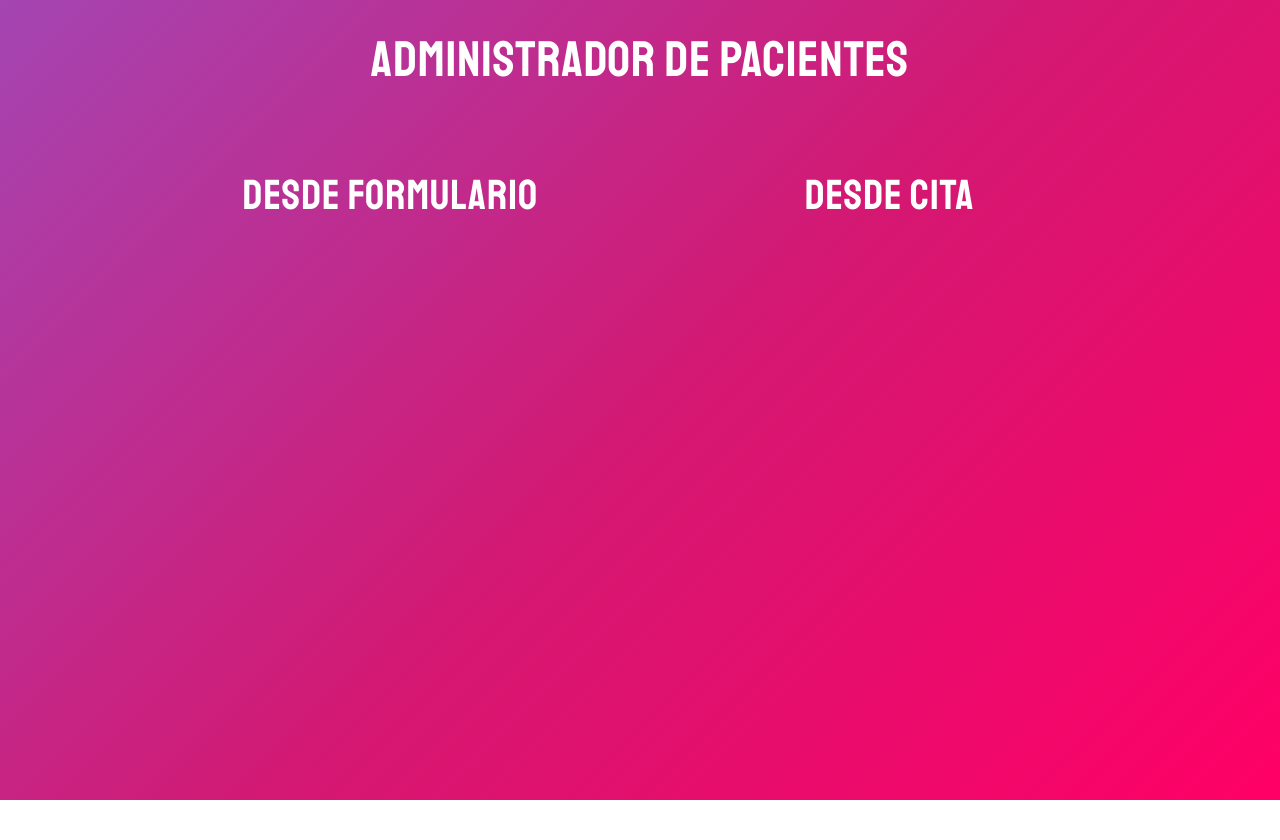
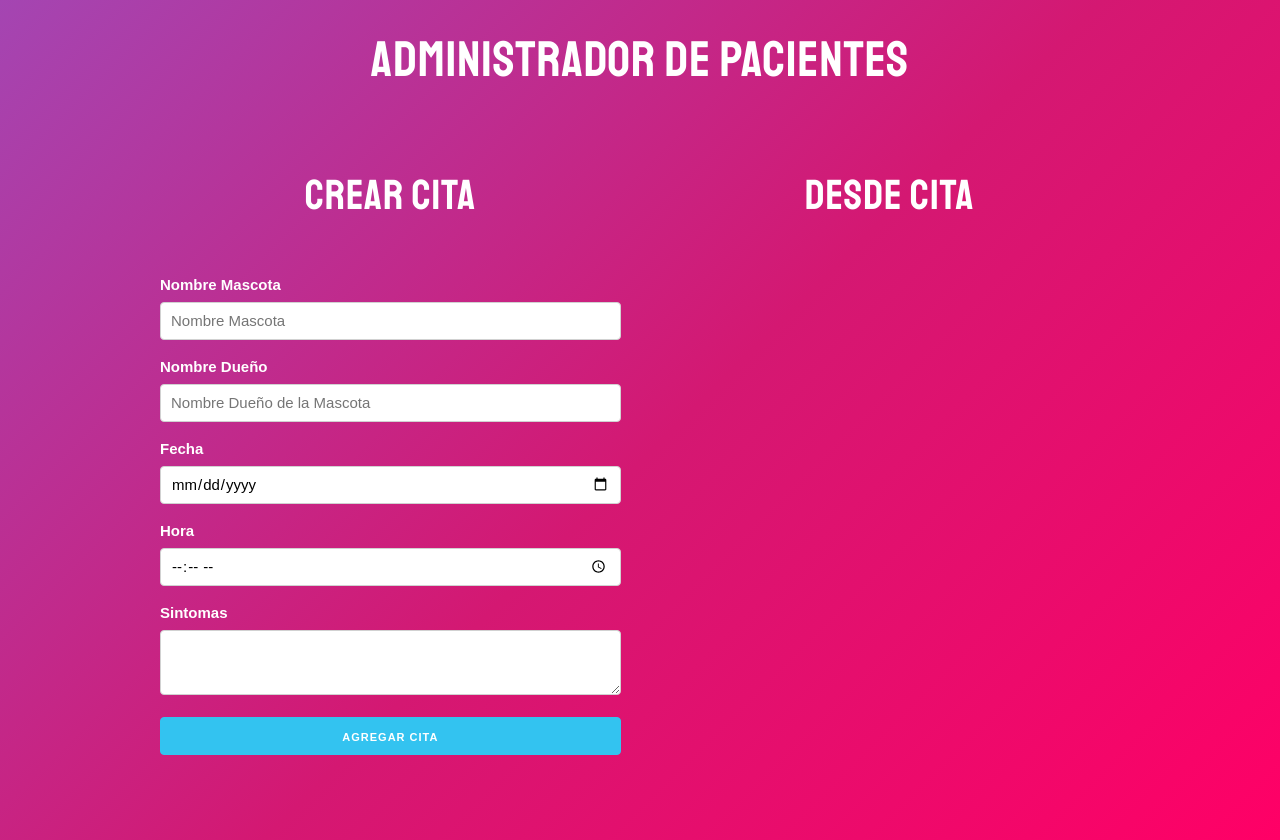
Before and after one commit to checho9999/React-Administrar-Citas, a React (Create React App) app: page / in a window 1280 px wide. Before the commit the page ends 800 px from the top, so only its background shows below. Built offline with nearby package versions, Linux system fonts and the light colour scheme.

Commit message:
Creando los inputs del Formulario

```diff
--- a/src/components/Formulario.js
+++ b/src/components/Formulario.js
@@ -1,9 +1,53 @@
-import React from 'react';
+import React, { Fragment } from 'react';
 
 const Formulario = () => {
 
     return (
-        <h2>Desde Formulario</h2>
+
+        <Fragment>
+
+            <h2>Crear Cita</h2>
+
+            <form
+            >
+                <label>Nombre Mascota</label>
+                <input
+                    type="text"
+                    name="mascota"
+                    className="u-full-width"
+                    placeholder="Nombre Mascota"
+                />
+                <label>Nombre Dueño</label>
+                <input
+                    type="text"
+                    name="propietario"
+                    className="u-full-width"
+                    placeholder="Nombre Dueño de la Mascota"
+                />
+                <label>Fecha</label>
+                <input
+                    type="date"
+                    name="fecha"
+                    className="u-full-width"
+                />
+                <label>Hora</label>
+                <input
+                    type="time"
+                    name="hora"
+                    className="u-full-width"
+                />
+                <label>Sintomas</label>
+                <textarea
+                    className="u-full-width"
+                    name="sintomas"
+                ></textarea>
+                <button
+                    type="submit"
+                    className="u-full-width button-primary"
+                >Agregar Cita</button>
+            </form>
+
+        </Fragment>
      );
 }
 
```
